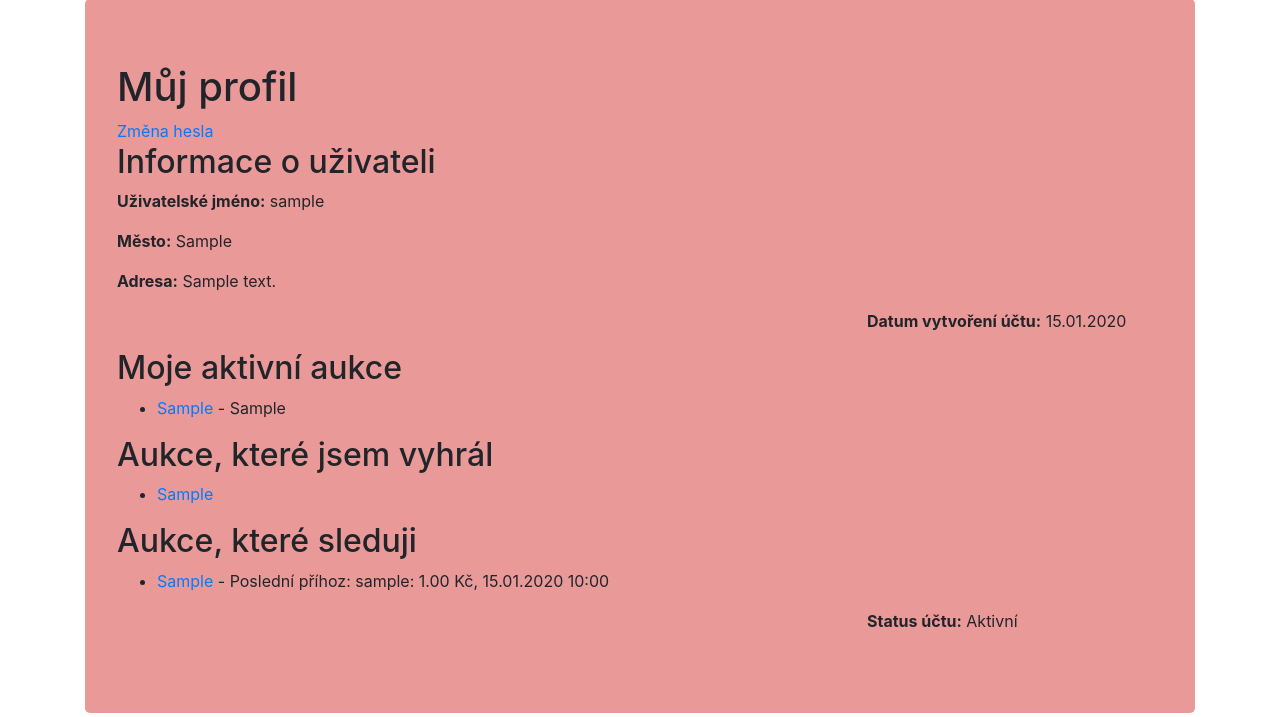
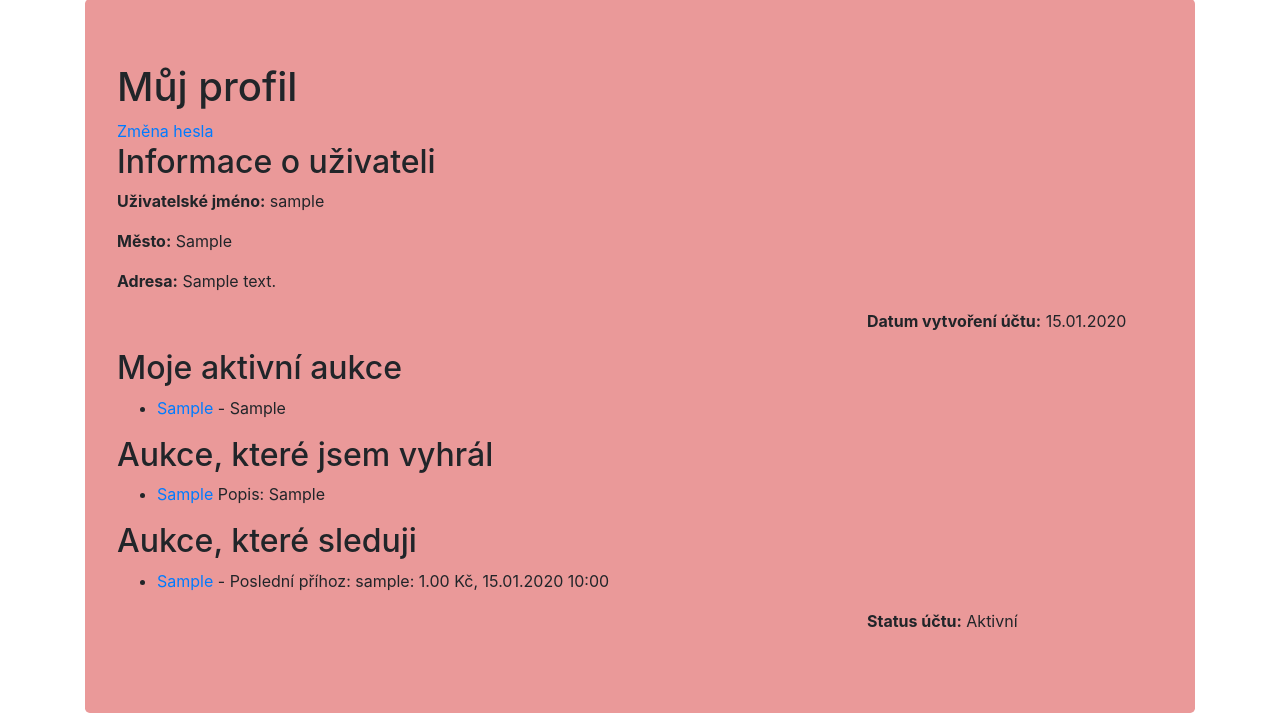
Before and after one commit to Chairman219/Auction_web_site, a Django app: page /muj_profil/ in a window 1280 px wide; the page is wider, and only the part inside the window is pictured. Shown: the part 65-782 px from the top of that part. Run offline with Django 4.2, Linux system fonts and the light colour scheme; a user stored in the database is signed in; tables that the repository leaves empty hold one stand-in row (values such as "Sample post"); some libraries are stand-ins or nearby versions.

Commit message:
feat: html

```diff
--- a/auction/templates/muj_profil.html
+++ b/auction/templates/muj_profil.html
@@ -26,7 +26,7 @@
 <ul>
     {% for aukce in vyhrane_aukce %}
     <li>
-        <a href="{% url 'aukcni_stranka' aukce.id %}">{{ aukce.nazev }}</a>
+        <a href="{% url 'aukcni_stranka' aukce.id %}">{{ aukce.nazev }} </a>Popis: {{ aukce.popis|truncatewords:30 }}
     </li>
     {% empty %}
     <p>Nevyhráli jste zatím žádnou aukci.</p>
--- a/auction/templates/seznam_aukci.html
+++ b/auction/templates/seznam_aukci.html
@@ -28,7 +28,9 @@
                     <div class="row">
             {% endif %}
         {% endfor %}
-                    </div>
+                        </div>
+            {% else %}
+
         <p>Momentálně nejsou aktivní další aukce.</p>
     {% endif %}
 
```
